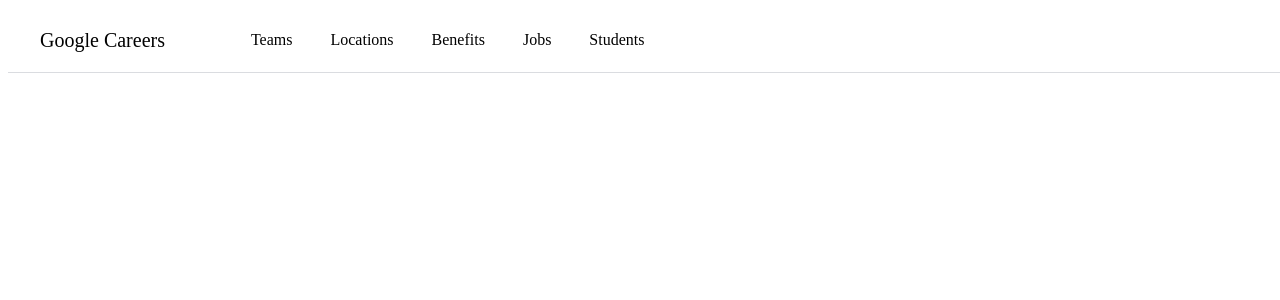
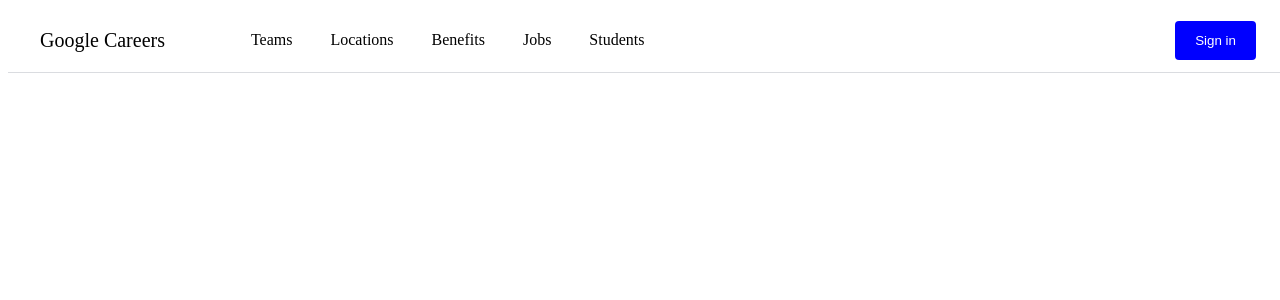
Before and after one commit to hamzanassour/Google-Careers-clone, a Vue app: page / in a window 1280 px wide. Shown: the top 300 px of the page. Built offline with nearby package versions, Linux system fonts and the light colour scheme.

Commit message:
ProfileImage & ActionButton components with unit tests

```diff
--- /dev/null
+++ b/src/components/ActionButton.vue
@@ -0,0 +1,25 @@
+<template>
+  <button class="button">Sign in</button>
+</template>
+
+<script>
+export default {
+  name: "ActionButton",
+};
+</script>
+<style scoped>
+.button {
+  padding-left: 20px;
+  padding-right: 20px;
+  padding-top: 12px;
+  padding-bottom: 12px;
+  font-weight: 500;
+  color: white;
+  border-width: 0;
+  border-radius: 4px;
+  background-color: blue;
+}
+.button:hover {
+  box-shadow: 0 0 2px 2px blue;
+}
+</style>
--- a/src/components/NavBar.vue
+++ b/src/components/NavBar.vue
@@ -14,14 +14,25 @@
             </li>
           </ul>
         </nav>
+        <div class="log">
+          <ActionButton
+            v-if="!isLoggedIn"
+            data-test="login-button"
+            @click="login"
+          ></ActionButton>
+          <ProfileImage v-else data-test="profile-image"></ProfileImage>
+        </div>
       </div>
     </div>
   </header>
 </template>
 
 <script>
+import ActionButton from "./ActionButton.vue";
+import ProfileImage from "./ProfileImage.vue";
 export default {
   name: "NavBar",
+  components: { ActionButton, ProfileImage },
   data: function () {
     return {
       logo: "Google Careers",
@@ -32,7 +43,13 @@ export default {
         { id: 4, name: "Jobs" },
         { id: 5, name: "Students" },
       ],
+      isLoggedIn: false,
     };
+  },
+  methods: {
+    login() {
+      this.isLoggedIn = true;
+    },
   },
 };
 </script>
@@ -75,6 +92,12 @@ ul {
   margin: 0;
   height: 100%;
 }
+.log {
+  display: flex;
+  align-items: center;
+  height: 100%;
+  margin-left: auto;
+}
 li {
   margin-left: 38px;
 }
--- /dev/null
+++ b/src/components/ProfileImage.vue
@@ -0,0 +1,18 @@
+<template>
+  <img
+    src="https://www.pngitem.com/pimgs/m/487-4876417_link-head-png-toon-link-face-png-transparent.png"
+  />
+</template>
+
+<script>
+export default {};
+</script>
+
+<style scoped>
+img {
+  width: 50px;
+  height: 50px;
+  object-fit: contain;
+  border-radius: 24px;
+}
+</style>
```
Also changed, not shown: 1 other file (tests, documents, lock files or other folders).
